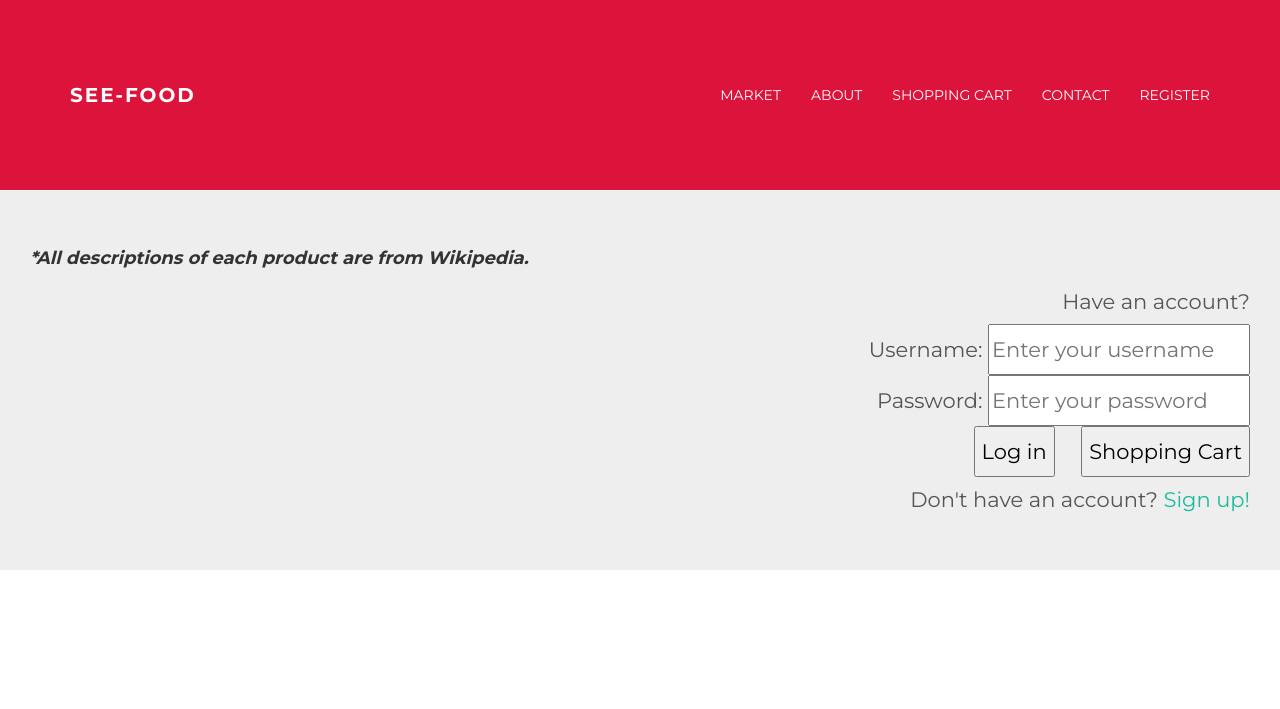
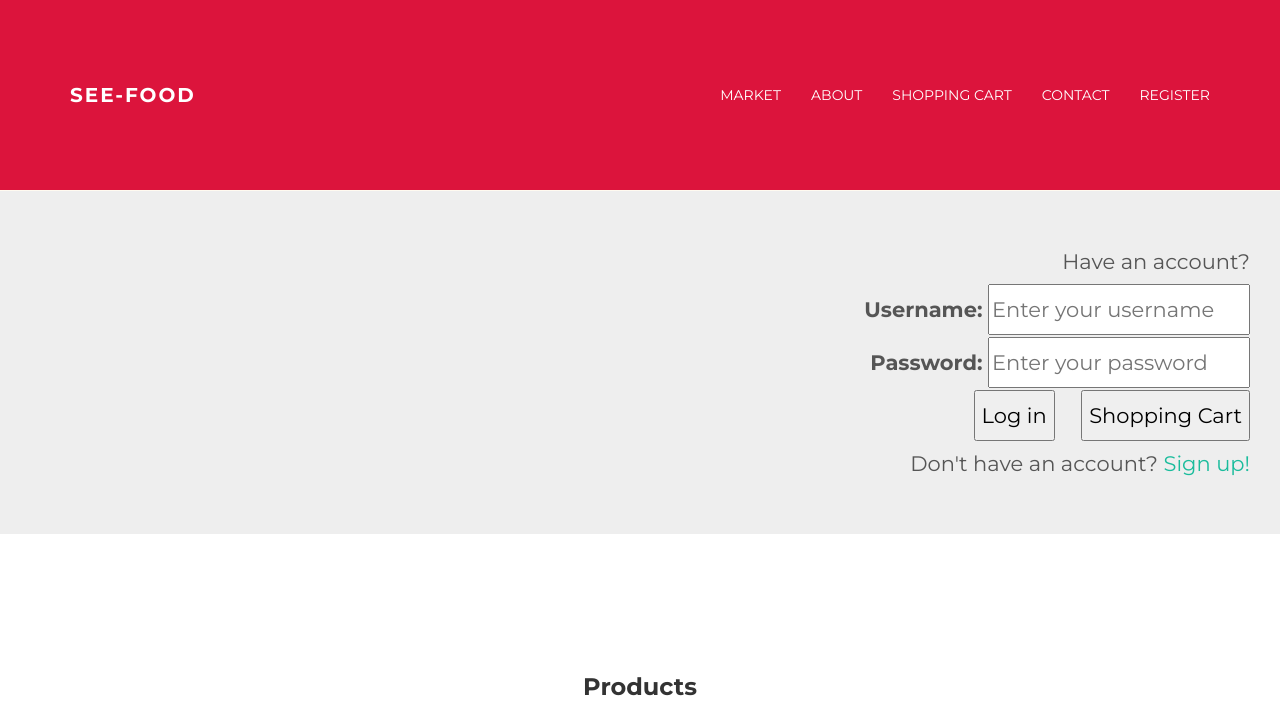
Before and after one commit to CS-3337-Spr2017-MWsec/Sea-Food-, a Java web app: page /SeeFoodController in a window 1280 px wide. Shown: the top 709 px of the page. Run offline with Tomcat 11, a stand-in JSP engine, Linux system fonts and the light colour scheme; some libraries are stand-ins or nearby versions.

Commit message:
looks awkward

```diff
--- a/SeeFoodWorkspace/See-Food/WebContent/WEB-INF/SFSS/Homepage.jsp
+++ b/SeeFoodWorkspace/See-Food/WebContent/WEB-INF/SFSS/Homepage.jsp
@@ -77,15 +77,11 @@
 	</c:if>
 	<c:if test="${empty username}">
 		<div class='jumbotron' style="text-align: right;">
-			<div style="text-align: left;">
-				<h4>
-					<em>*All descriptions of each product are from Wikipedia.</em>
-				</h4>
-			</div>
+
 			Have an account?
 			<form action="LoginController" method="POST">
-				Username: <input type="text" name="username"
-					placeholder="Enter your username" /><br /> Password: <input
+				<label>Username: </label> <input type="text" name="username"
+					placeholder="Enter your username" /><br /> <label>Password: </label>  <input
 					type="password" name="password" placeholder="Enter your password" /><br />
 				<input type="submit" value="Log in" />&emsp; <a
 					href="ShoppingCartController"><button>Shopping Cart</button></a>
```
